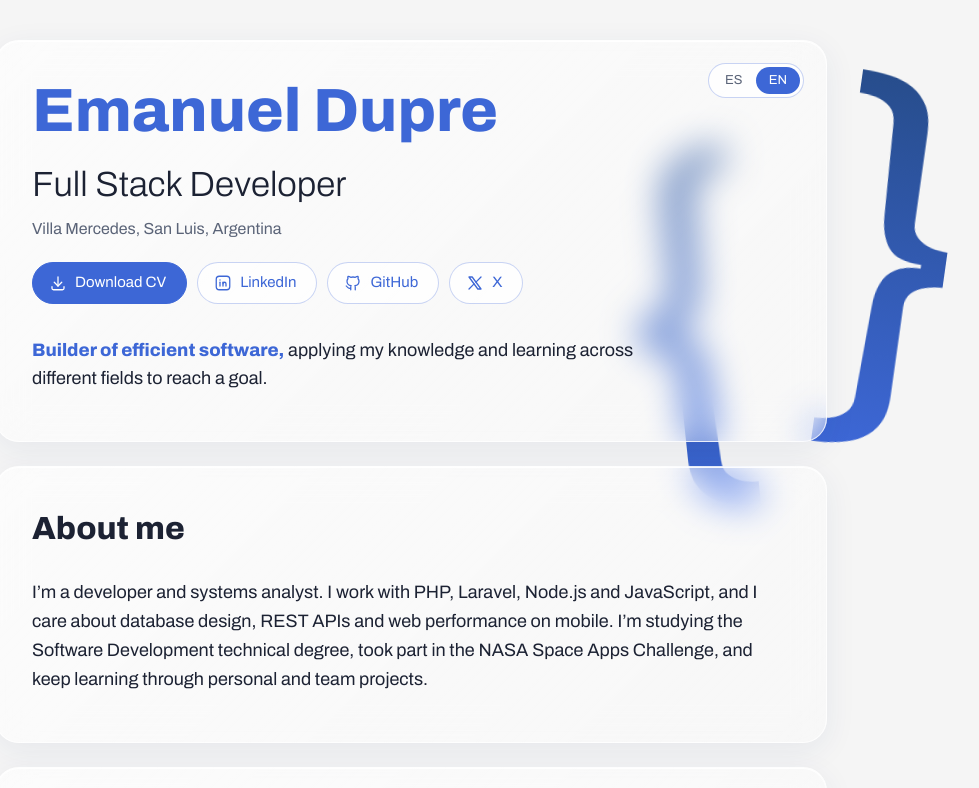
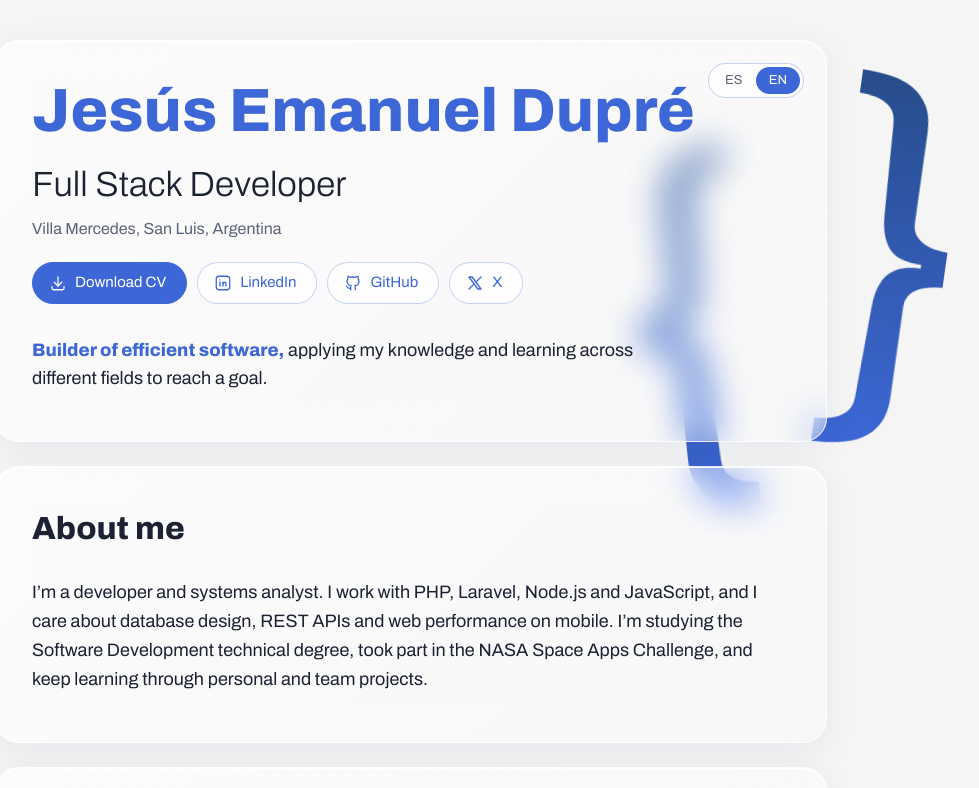
Before and after one commit to emadupre/portfolio.github.io, a plain HTML site: page index.html in a window 1280 px wide. Shown: the top 788 px of the page, without its empty margins (229-1208 px from the left). Drawn offline with Linux system fonts and the light colour scheme.

Commit message:
Actualización de nombre completo en pagina y web icon.

```diff
--- a/index.html
+++ b/index.html
@@ -17,8 +17,9 @@
     <title>Jesús Emanuel Dupré · Desarrollador Full Stack</title>
     <meta
       name="description"
-      content="Portfolio de Emanuel Dupre, desarrollador full stack de Villa Mercedes, San Luis, Argentina."
+      content="Portfolio de Jesús Emanuel Dupre, desarrollador full stack de Villa Mercedes, San Luis, Argentina."
     />
+    <link rel="icon" type="image/svg+xml" href="./src/favicon.svg" />
     <link rel="preconnect" href="https://fonts.googleapis.com" />
     <link
       href="https://fonts.googleapis.com/css2?family=Archivo:wght@300;400;600;800&display=swap"
@@ -87,7 +88,7 @@
           <button type="button" data-lang="es" aria-pressed="true">ES</button
           ><button type="button" data-lang="en" aria-pressed="false">EN</button>
         </div>
-        <h1>Emanuel Dupre</h1>
+        <h1>Jesús Emanuel Dupré</h1>
         <h2>Desarrollador Full Stack</h2>
         <p class="lugar">Villa Mercedes, San Luis, Argentina</p>
         <div class="acciones">
```
Also changed, not shown: src/favicon.svg (added).
